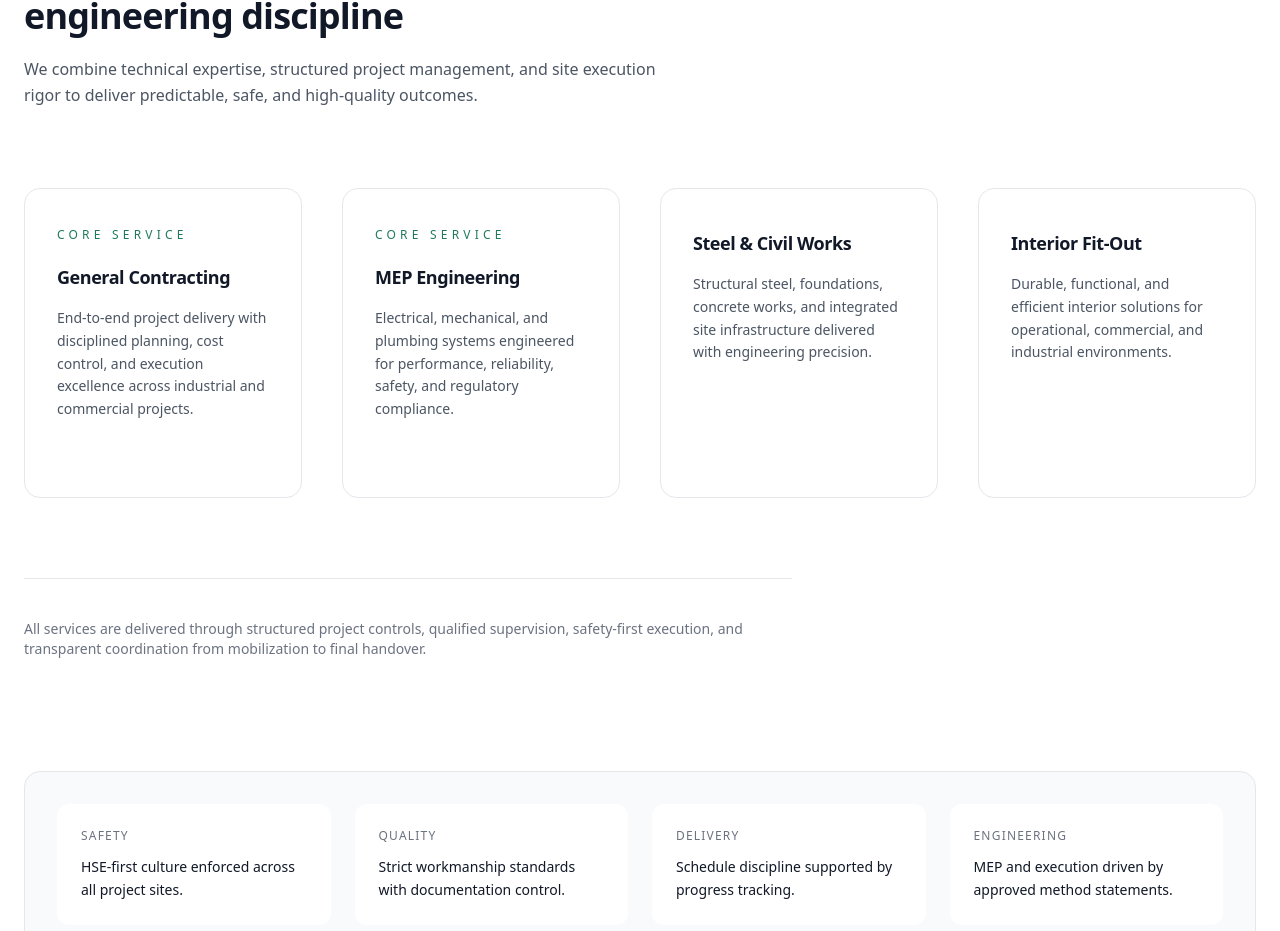
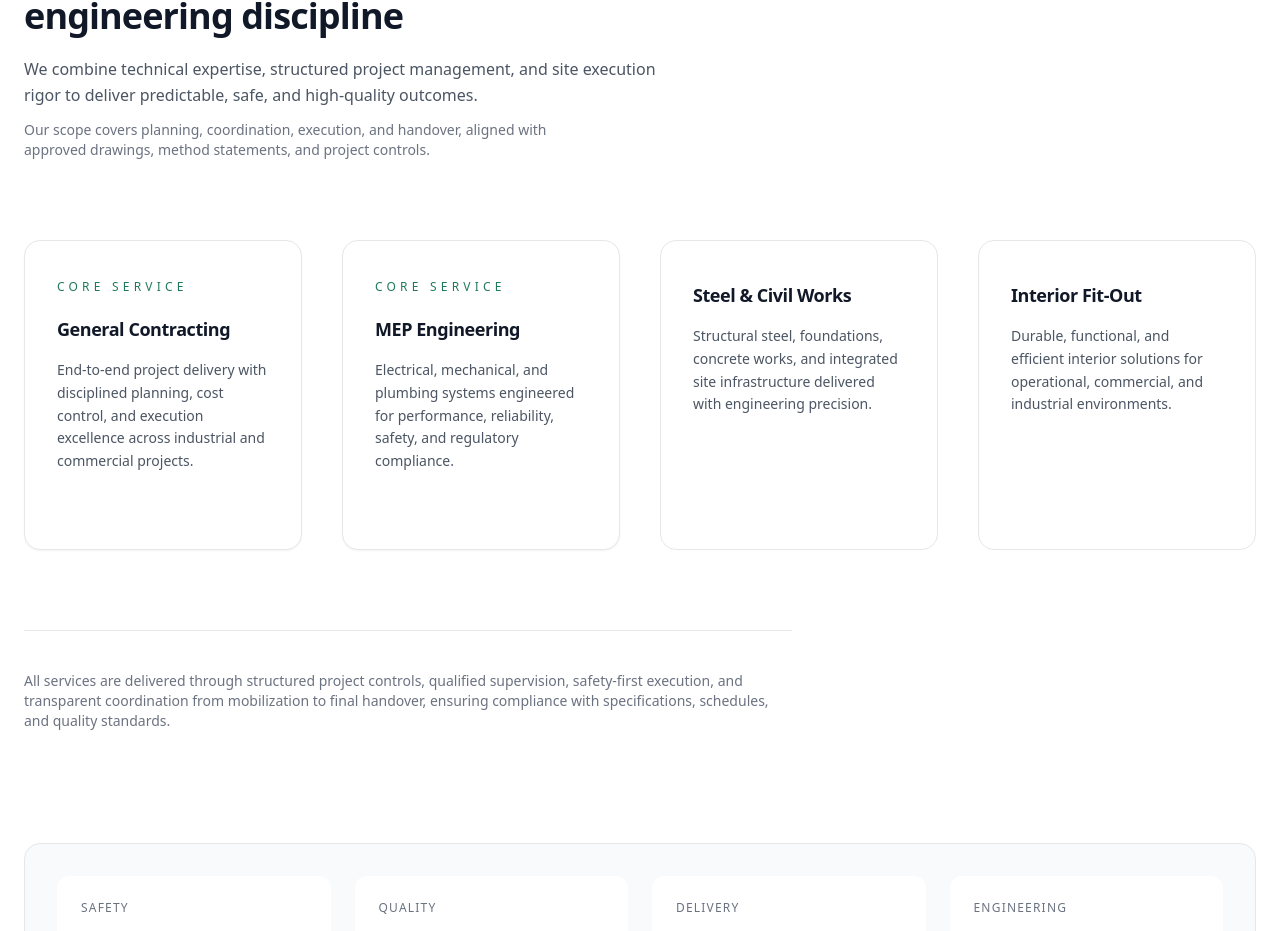
Before and after one commit to herlan-syihabudin/Bhaskara, a Next.js app: page / in a window 1280 px wide. Shown: the part 1132-2063 px from the top of the page. Built offline with nearby package versions, Linux system fonts and the light colour scheme.

Commit message:
Update WhatWeDo.tsx

```diff
--- a/components/home/WhatWeDo.tsx
+++ b/components/home/WhatWeDo.tsx
@@ -39,6 +39,12 @@ export default function WhatWeDo() {
             and site execution rigor to deliver predictable, safe,
             and high-quality outcomes.
           </p>
+
+          {/* ➕ Trust clarification (TAMBAHAN) */}
+          <p className="mt-3 text-sm text-gray-500 max-w-xl">
+            Our scope covers planning, coordination, execution, and handover,
+            aligned with approved drawings, method statements, and project controls.
+          </p>
         </div>
 
         {/* SERVICES GRID */}
@@ -46,8 +52,8 @@ export default function WhatWeDo() {
           {items.map((x) => (
             <div
               key={x.title}
-              className={`card p-8 group ${
-                x.core ? "border-gray-300" : ""
+              className={`card p-8 group transition ${
+                x.core ? "border-gray-300 shadow-sm" : ""
               }`}
             >
               {x.core && (
@@ -64,6 +70,7 @@ export default function WhatWeDo() {
                 {x.desc}
               </p>
 
+              {/* ➕ Micro affordance (TAMBAHAN) */}
               <div className="mt-6 text-sm font-medium text-gray-900 opacity-0 group-hover:opacity-100 transition">
                 View capability →
               </div>
@@ -76,7 +83,8 @@ export default function WhatWeDo() {
           <p className="text-sm text-gray-500">
             All services are delivered through structured project controls,
             qualified supervision, safety-first execution, and transparent
-            coordination from mobilization to final handover.
+            coordination from mobilization to final handover,
+            ensuring compliance with specifications, schedules, and quality standards.
           </p>
         </div>
       </div>
```
